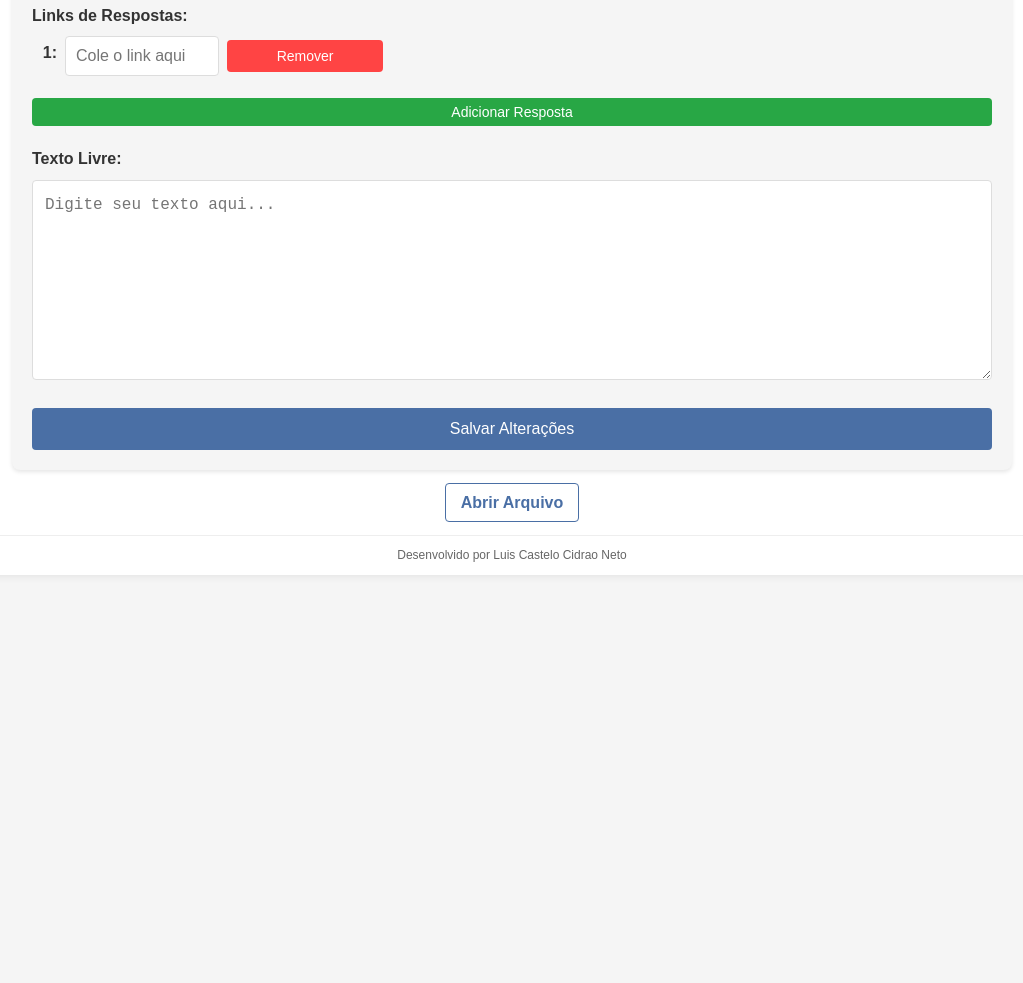
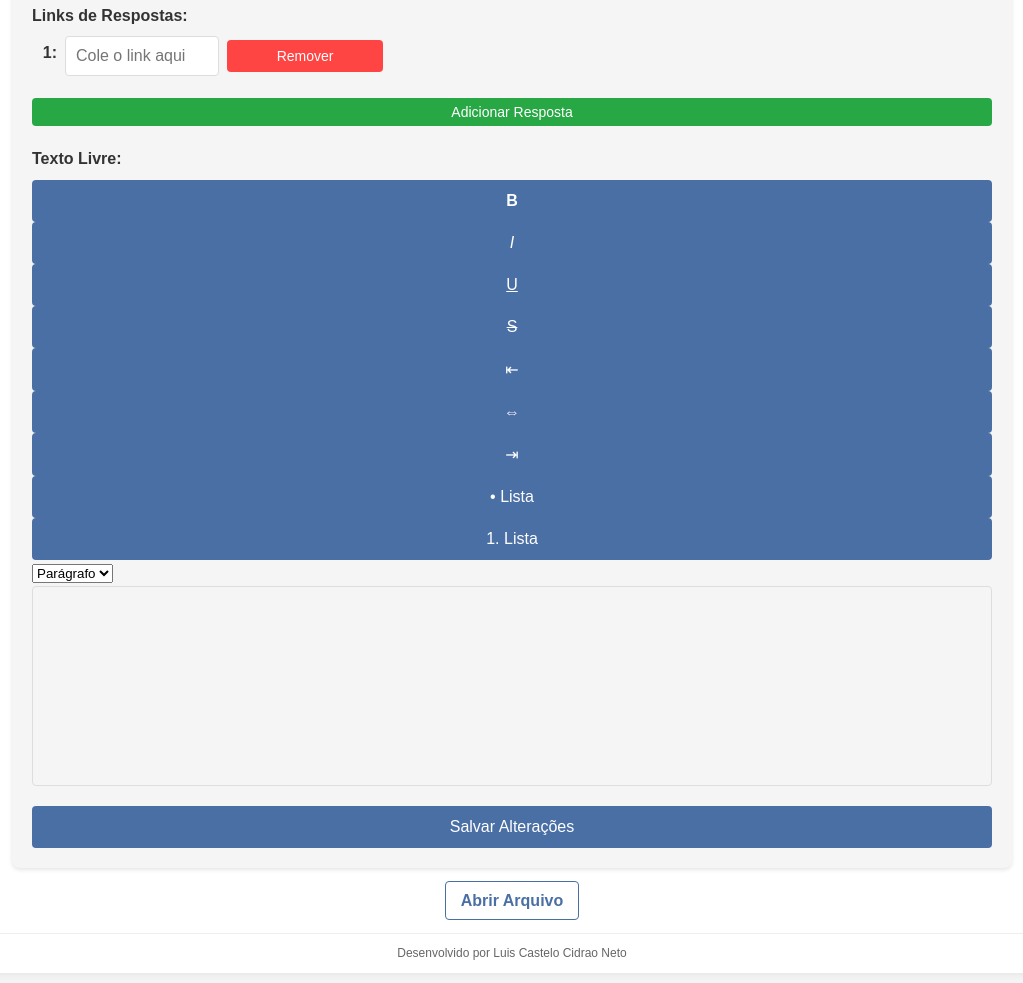
Before and after one commit to matevas22/preenchedorInfNet, a website: page index.html in a window 1280 px wide. Shown: the part 839-1822 px from the top of the page, without its empty margins (128-1151 px from the left). Before the commit the page ends 1434 px from the top, so only its background shows below. Drawn offline with Linux system fonts and the light colour scheme.

Commit message:
Update index.html

```diff
--- a/index.html
+++ b/index.html
@@ -5,7 +5,6 @@
     <meta name="viewport" content="width=device-width, initial-scale=1.0">
     <title>Preenchedor INFNET</title>
     <link rel="stylesheet" href="styles.css">
-    <script src="node_modules/tinymce/tinymce.min.js"></script>
 </head>
 <body>
 <div class="container">
@@ -62,7 +61,37 @@
 
         <div class="form-group">
             <label>Texto Livre:</label>
-            <textarea id="editor-texto-livre" placeholder="Digite seu texto aqui..."></textarea>
+            <div class="custom-editor-container">
+                <div class="editor-toolbar">
+                    <div class="toolbar-group">
+                        <button type="button" data-command="bold" class="toolbar-btn" title="Negrito"><strong>B</strong></button>
+                        <button type="button" data-command="italic" class="toolbar-btn" title="Itálico"><em>I</em></button>
+                        <button type="button" data-command="underline" class="toolbar-btn" title="Sublinhado"><u>U</u></button>
+                        <button type="button" data-command="strikeThrough" class="toolbar-btn" title="Tachado"><s>S</s></button>
+                    </div>
+                    <span class="toolbar-separator"></span>
+                    <div class="toolbar-group">
+                        <button type="button" data-command="justifyLeft" class="toolbar-btn" title="Alinhar à esquerda">⇤</button>
+                        <button type="button" data-command="justifyCenter" class="toolbar-btn" title="Centralizar">⇔</button>
+                        <button type="button" data-command="justifyRight" class="toolbar-btn" title="Alinhar à direita">⇥</button>
+                    </div>
+                    <span class="toolbar-separator"></span>
+                    <div class="toolbar-group">
+                        <button type="button" data-command="insertUnorderedList" class="toolbar-btn" title="Lista com marcadores">• Lista</button>
+                        <button type="button" data-command="insertOrderedList" class="toolbar-btn" title="Lista numerada">1. Lista</button>
+                    </div>
+                    <span class="toolbar-separator"></span>
+                    <div class="toolbar-group">
+                        <select data-command="formatBlock" class="toolbar-select">
+                            <option value="p">Parágrafo</option>
+                            <option value="h1">Título 1</option>
+                            <option value="h2">Título 2</option>
+                            <option value="h3">Título 3</option>
+                        </select>
+                    </div>
+                </div>
+                <div id="editor-texto-livre" class="editor-content" contenteditable="true" placeholder="Digite seu texto aqui..."></div>
+            </div>
         </div>
 
         <button id="salvarNumero">Salvar Alterações</button>
```
